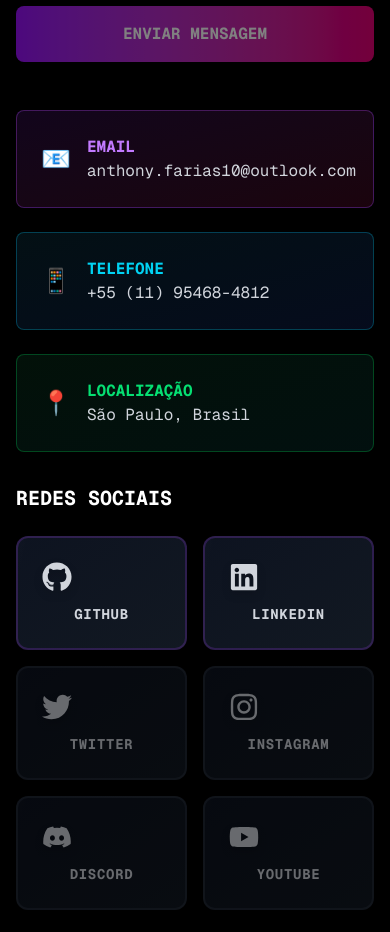
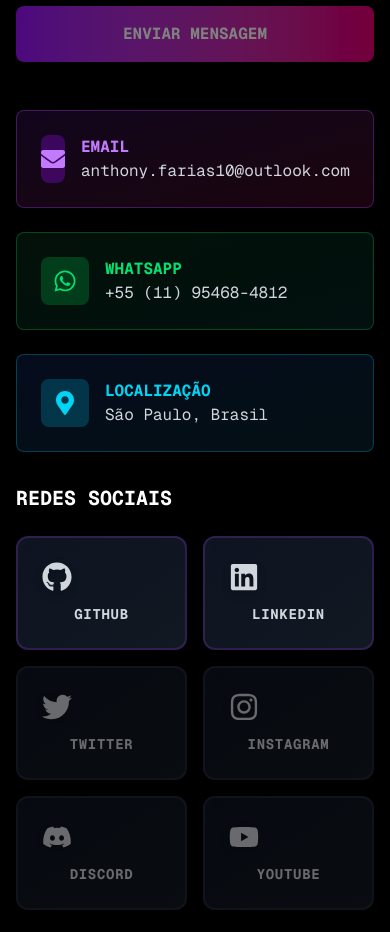
Before and after one commit to anthonysfarias/cyberpunk_landingpage, a Next.js app: page / in a window 390 px wide. Shown: the part 10400-11332 px from the top of the page. Built offline with nearby package versions, Linux system fonts and the light colour scheme.

Commit message:
feat: replace emojis with React Icons in contact section
- Replace email emoji with FaEnvelope icon
- Replace phone emoji with FaWhatsapp icon
- Replace location emoji with FaMapMarkerAlt icon
- Add colored icon containers for better visual hierarchy
- Change TELEFONE label to WHATSAPP

```diff
--- a/src/app/components/Contact.tsx
+++ b/src/app/components/Contact.tsx
@@ -2,6 +2,7 @@
 
 import { useState } from 'react';
 import { SocialLinks } from '@/components/ui/SocialLinks';
+import { FaEnvelope, FaWhatsapp, FaMapMarkerAlt } from 'react-icons/fa';
 
 export default function Contact() {
   const [formData, setFormData] = useState({
@@ -139,7 +140,9 @@ export default function Contact() {
             <div className="space-y-6">
               <div className="p-6 bg-gradient-to-br from-purple-900/20 to-pink-900/20 rounded-lg border border-purple-500/30">
                 <div className="flex items-center space-x-4">
-                  <div className="text-2xl">📧</div>
+                  <div className="w-12 h-12 rounded-lg bg-purple-600/30 flex items-center justify-center">
+                    <FaEnvelope className="text-2xl text-purple-400" />
+                  </div>
                   <div>
                     <h3 className="font-mono font-bold text-purple-400">EMAIL</h3>
                     <p className="text-gray-300 font-mono">anthony.farias10@outlook.com</p>
@@ -147,21 +150,25 @@ export default function Contact() {
                 </div>
               </div>
 
-              <div className="p-6 bg-gradient-to-br from-cyan-900/20 to-blue-900/20 rounded-lg border border-cyan-500/30">
+              <div className="p-6 bg-gradient-to-br from-green-900/20 to-teal-900/20 rounded-lg border border-green-500/30">
                 <div className="flex items-center space-x-4">
-                  <div className="text-2xl">📱</div>
+                  <div className="w-12 h-12 rounded-lg bg-green-600/30 flex items-center justify-center">
+                    <FaWhatsapp className="text-2xl text-green-400" />
+                  </div>
                   <div>
-                    <h3 className="font-mono font-bold text-cyan-400">TELEFONE</h3>
+                    <h3 className="font-mono font-bold text-green-400">WHATSAPP</h3>
                     <p className="text-gray-300 font-mono">+55 (11) 95468-4812</p>
                   </div>
                 </div>
               </div>
 
-              <div className="p-6 bg-gradient-to-br from-green-900/20 to-teal-900/20 rounded-lg border border-green-500/30">
+              <div className="p-6 bg-gradient-to-br from-blue-900/20 to-cyan-900/20 rounded-lg border border-cyan-500/30">
                 <div className="flex items-center space-x-4">
-                  <div className="text-2xl">📍</div>
+                  <div className="w-12 h-12 rounded-lg bg-cyan-600/30 flex items-center justify-center">
+                    <FaMapMarkerAlt className="text-2xl text-cyan-400" />
+                  </div>
                   <div>
-                    <h3 className="font-mono font-bold text-green-400">LOCALIZAÇÃO</h3>
+                    <h3 className="font-mono font-bold text-cyan-400">LOCALIZAÇÃO</h3>
                     <p className="text-gray-300 font-mono">São Paulo, Brasil</p>
                   </div>
                 </div>
```
